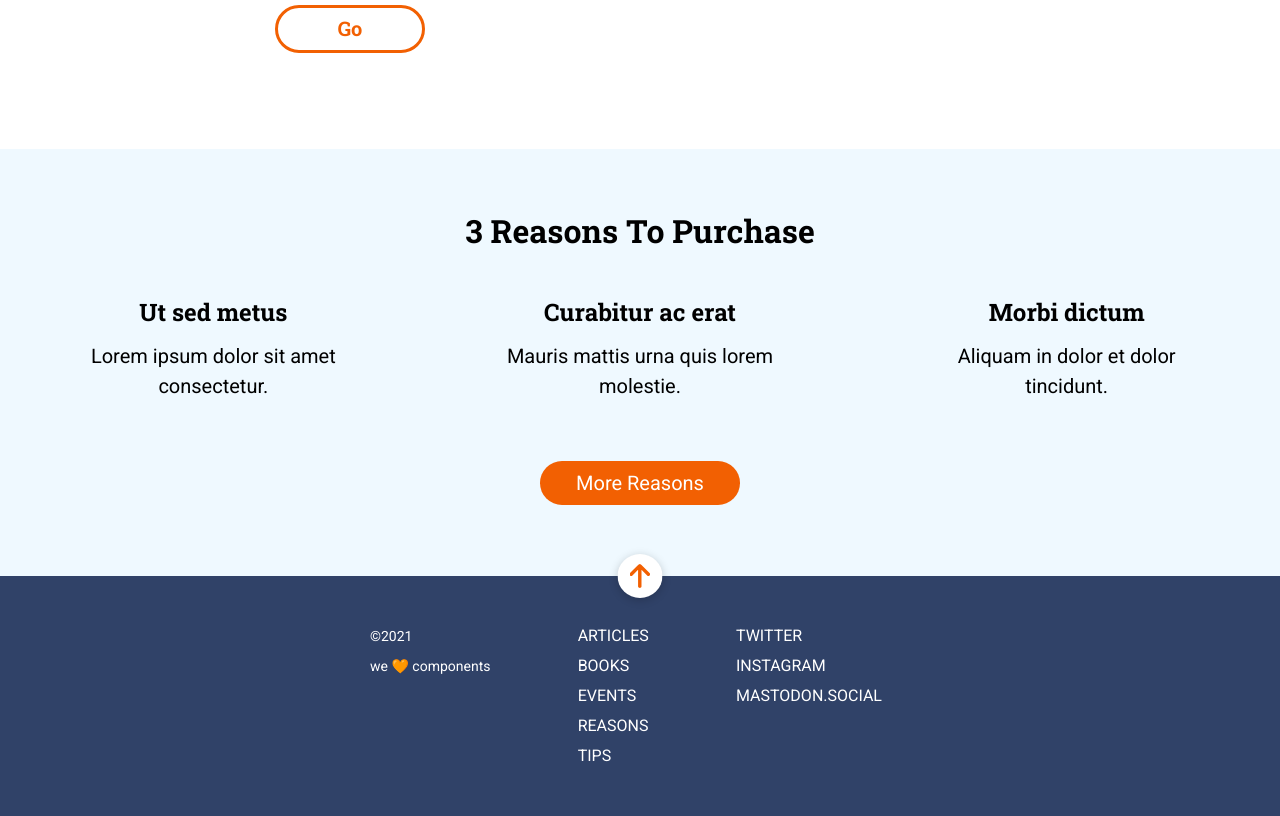
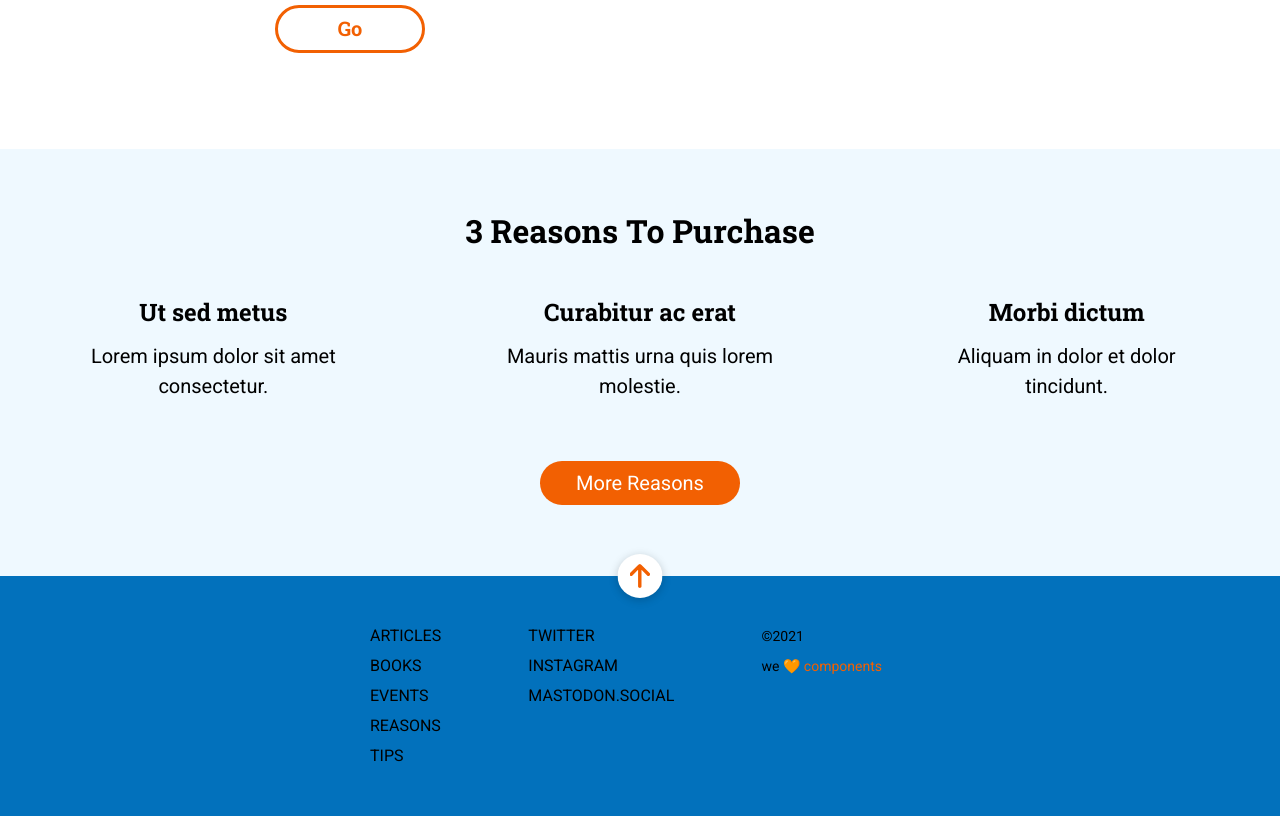
Before and after one commit to Adalab/modulo-1-evaluacion-final-maria-guerrero, a website: page src/html/index.html in a window 1280 px wide. Shown: the part 1041-1857 px from the top of the page. Drawn offline with nearby package versions, Linux system fonts and the light colour scheme; files that its build step writes are made by us from their sources; files whose address does not match are found by name.

Commit message:
add new branch

```diff
--- a/src/html/partials/footer.html
+++ b/src/html/partials/footer.html
@@ -17,7 +17,7 @@
     </ul>
     <div class="flexFinal">
       <p class="copySmall">&copy;2021</p>
-      <p class="weLoveComponents">we 🧡 components</p>
+      <p class="weLoveComponents">we 🧡 <div class="componentsColor">components</div></p>
     </div>
   </section>
 </footer>
--- a/src/scss/layout/_footer.scss
+++ b/src/scss/layout/_footer.scss
@@ -1,6 +1,6 @@
 .footer {
   // height: 465px;
-  background: $deepBlueColor;
+  background: $mediumBlueColor;
   font-family: $robotoRegular;
   text-align: center;
   line-height: 30px;
@@ -19,12 +19,12 @@
 
     & .linksMenu {
       margin-top: 60px;
-      margin-bottom: 15px;
+      margin-bottom: 22.5px;
       text-transform: uppercase;
+      order: 1;
         @media (min-width: 768px){
           margin-top: 45px;
           margin-bottom: 45px;
-          order: 2;
         }
 
       & .listStyle {
@@ -32,18 +32,18 @@
       }
 
         & .menuItem {
-          color: white;
+          color: black;
           list-style-type: none;
           text-decoration: none;
         }
     }
     & .linksSocial {
       text-transform: uppercase;
-      margin-top: 15px;
-      margin-bottom: 15px;
+      margin-top: 22.5px;
+      margin-bottom: 22.5px;
+      order: 2;
       @media (min-width: 768px){
         margin-top: 45px;
-        order: 3;
       }
 
       & .listStyle2 {
@@ -51,25 +51,26 @@
       }
 
         & .socialItem {
-          color: $whiteColor;
+          color: black;
           list-style-type: none;
           text-decoration: none;
         }
     }
 
     .flexFinal {
-      color: $whiteColor;
-      margin-top: 15px;
+      color: black;
+      margin-top: 22.5px;
       font-size: 14px;
+      order: 3;
       @media (min-width: 768px){
-        order: 1;
         margin-top: 45px;
       }
     }
     .weLoveComponents {
-      color: $whiteColor;
+      color: black;
       font-size: 14px;
       margin-bottom: 45px;
+      display: inline;
     }
     .whiteCircle2 {
       position: absolute;
@@ -97,4 +98,8 @@
           width: 40%;
         }
     }
+    .componentsColor {
+      display: inline;
+      color: $orangeColor;
+    }
 }
```
Also changed, not shown: src/scss/layout/_header.scss (line endings or trailing spaces).
